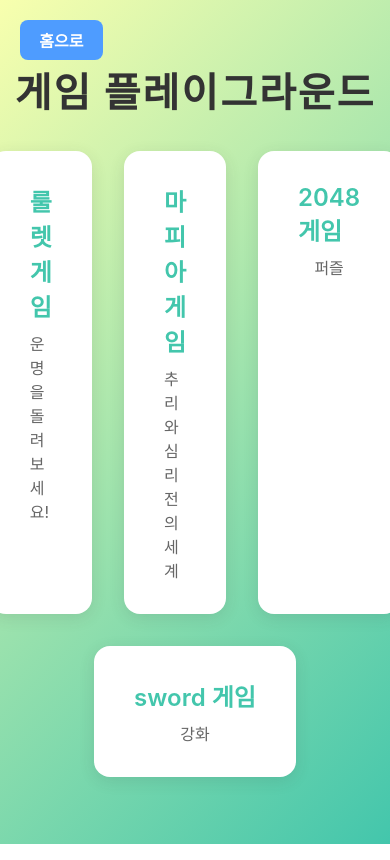
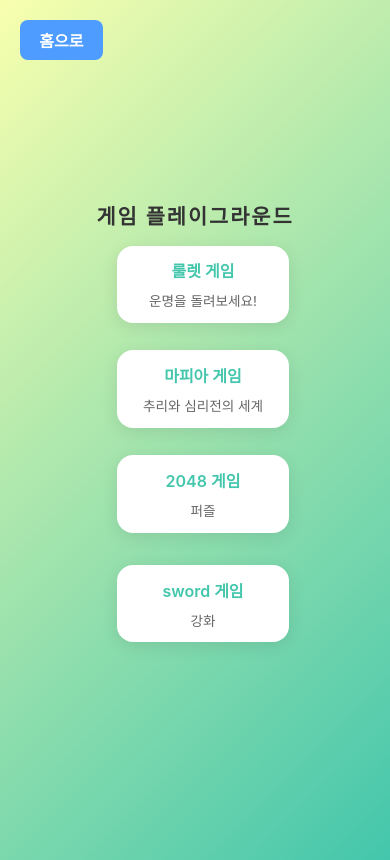
Before and after one commit to answer0424/react_playground, a React (Create React App) app: page /#/ in a window 390 px wide. Built offline with nearby package versions, Linux system fonts and the light colour scheme.

Commit message:
home 반응형

```diff
--- a/src/css/home.module.css
+++ b/src/css/home.module.css
@@ -5,6 +5,7 @@
     align-items: center;
     justify-content: center;
     background: linear-gradient(135deg, #f8ffae 0%, #43c6ac 100%);
+    padding: 1rem;
 }
 
 .title {
@@ -13,12 +14,15 @@
     margin-bottom: 2rem;
     color: #333;
     letter-spacing: 2px;
+    text-align: center;
 }
 
 .cardGrid {
     display: flex;
     gap: 2rem;
     margin-bottom: 2rem;
+    flex-wrap: wrap;
+    justify-content: center;
 }
 
 .card {
@@ -31,6 +35,10 @@
     flex-direction: column;
     align-items: center;
     transition: transform 0.2s, box-shadow 0.2s;
+    min-width: 220px;
+    max-width: 320px;
+    width: 100%;
+    margin-bottom: 1rem;
 }
 
 .card:hover {
@@ -43,9 +51,58 @@
     font-weight: 600;
     color: #43c6ac;
     margin-bottom: 0.5rem;
+    text-align: center;
 }
 
 .cardDesc {
     font-size: 1rem;
     color: #666;
+    text-align: center;
 }
+
+/* 반응형 스타일 */
+@media (max-width: 900px) {
+    .cardGrid {
+        gap: 1rem;
+    }
+    .title {
+        font-size: 2rem;
+    }
+    .card {
+        padding: 1.2rem 1rem;
+        min-width: 180px;
+        max-width: 260px;
+    }
+    .cardTitle {
+        font-size: 1.2rem;
+    }
+    .cardDesc {
+        font-size: 0.95rem;
+    }
+}
+
+@media (max-width: 600px) {
+    .container {
+        padding: 0.5rem;
+    }
+    .title {
+        font-size: 1.3rem;
+        margin-bottom: 1rem;
+    }
+    .cardGrid {
+        flex-direction: column;
+        gap: 0.7rem;
+        margin-bottom: 1rem;
+    }
+    .card {
+        padding: 0.8rem 0.5rem;
+        min-width: 140px;
+        max-width: 100%;
+    }
+    .cardTitle {
+        font-size: 1rem;
+    }
+    .cardDesc {
+        font-size: 0.85rem;
+    }
+}
```
